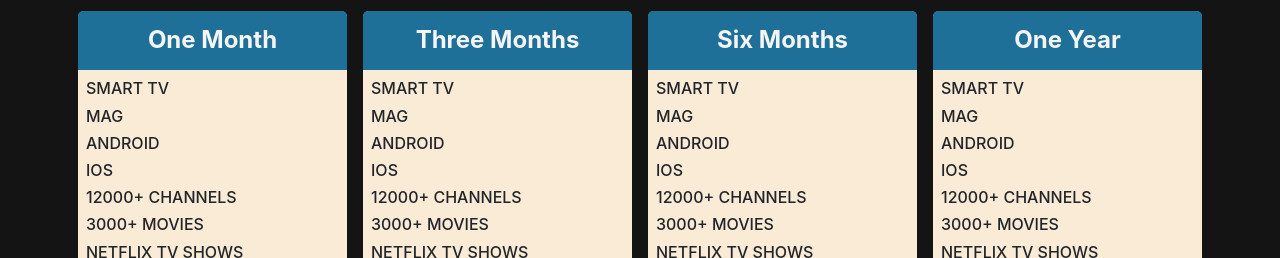
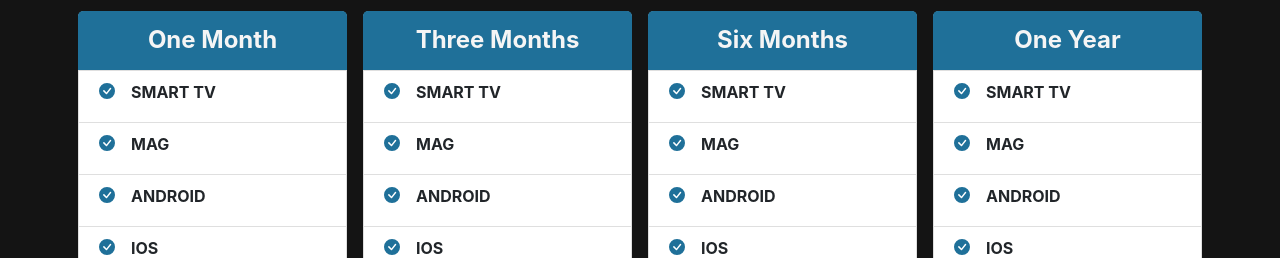
Before and after one commit to nathaliemekahal/iptvtroi, a React (Create React App) app: page / in a window 1280 px wide. Shown: the part 694-952 px from the top of the page. Built offline with nearby package versions, Linux system fonts and the light colour scheme.

Commit message:
logo try

```diff
--- a/src/App.css
+++ b/src/App.css
@@ -36,8 +36,8 @@
   font-weight: bold;
 }
 .featureswrapper-class {
-  margin-left: 0.5rem;
-  margin-top: 0.6rem;
+  /* margin-left: 0.5rem;
+  margin-top: 0.6rem; */
   background-color: antiquewhite;
 }
 
@@ -55,24 +55,6 @@
   left: 20px;
 }
 
-/* .crsl img {
-  height: 30rem;
-  width: 12rem;
-}
-.crsl {
-  max-width: 95%;
-}
-
-.react-multiple-carousel__arrow {
-  font-size: 10px !important;
-  background-color: #E50914 !important;
-  min-width:33px !important;
-  min-height:33px !important;
-}
-.react-multiple-carousel__arrow:focus{
-  outline: none !important;
-} */
-
 .Heading-class {
   border-bottom: rgba(192, 192, 192, 0.1) 1px solid;
   color: aliceblue;
@@ -88,3 +70,13 @@
 .title-class {
   margin-left: 0.8rem;
 }
+
+.LiWrapper-class {
+  display: flex;
+  flex-direction: row;
+}
+
+.planLi-class {
+  margin-left: 1rem;
+  font-weight: bolder;
+}
--- a/src/App.js
+++ b/src/App.js
@@ -9,10 +9,7 @@
 import "bootstrap/dist/css/bootstrap.min.css";
 import banner from "./components/Banner";
 import Banner from "./components/Banner";
-// ADD THE FREE 24 HOURS TEST
-//ADD THE LIST
-//ADD THE ICONS TO BUY TO CONNECT TO SOCIAL MEDIA
-//ADD THE INSTRUCTION SECTION
+
 function App() {
   return (
     <div className="App">
--- a/src/components/Content.jsx
+++ b/src/components/Content.jsx
@@ -1,5 +1,5 @@
 import React, { Component } from "react";
-import { Row, Col, Container } from "react-bootstrap";
+import { Row, Col, Container, ListGroup } from "react-bootstrap";
 import plansData from "./data/data.json";
 import { Carousel } from "react-bootstrap";
 
@@ -19,7 +19,24 @@
                 }
                 <div className="featureswrapper-class">
                   {Plan.features.map((feature) => (
-                    <h6>{feature}</h6>
+                    <ListGroup.Item as="li">
+                      <div className="LiWrapper-class">
+                        <svg
+                          width="1em"
+                          height="1em"
+                          viewBox="0 0 16 16"
+                          class="bi bi-check-circle-fill"
+                          fill="#1f7099"
+                          xmlns="http://www.w3.org/2000/svg"
+                        >
+                          <path
+                            fill-rule="evenodd"
+                            d="M16 8A8 8 0 1 1 0 8a8 8 0 0 1 16 0zm-3.97-3.03a.75.75 0 0 0-1.08.022L7.477 9.417 5.384 7.323a.75.75 0 0 0-1.06 1.06L6.97 11.03a.75.75 0 0 0 1.079-.02l3.992-4.99a.75.75 0 0 0-.01-1.05z"
+                          />
+                        </svg>
+                        <h6 className="planLi-class">{feature}</h6>
+                      </div>
+                    </ListGroup.Item>
                   ))}
                 </div>
               </Col>
--- a/src/components/NavBar.jsx
+++ b/src/components/NavBar.jsx
@@ -13,10 +13,7 @@
     return (
       <Navbar className="Navbar-class">
         <Navbar.Brand href="#home">
-          <img
-            src="https://scontent-cdt1-1.xx.fbcdn.net/v/t1.0-9/114899941_10224241639815004_3866051165616481125_n.jpg?_nc_cat=109&_nc_sid=730e14&_nc_ohc=teIIsES8EskAX_J0gp_&_nc_ht=scontent-cdt1-1.xx&oh=4627dd18e3c114068b551c8b43b5db12&oe=5F3E6712"
-            width="90px"
-          />
+          <img src="https://i.ibb.co/VDqTd9p/white-Logo.png" width="90px" />
         </Navbar.Brand>
         <Navbar.Toggle aria-controls="basic-navbar-nav" />
         <Navbar.Collapse id="basic-navbar-nav">
```
